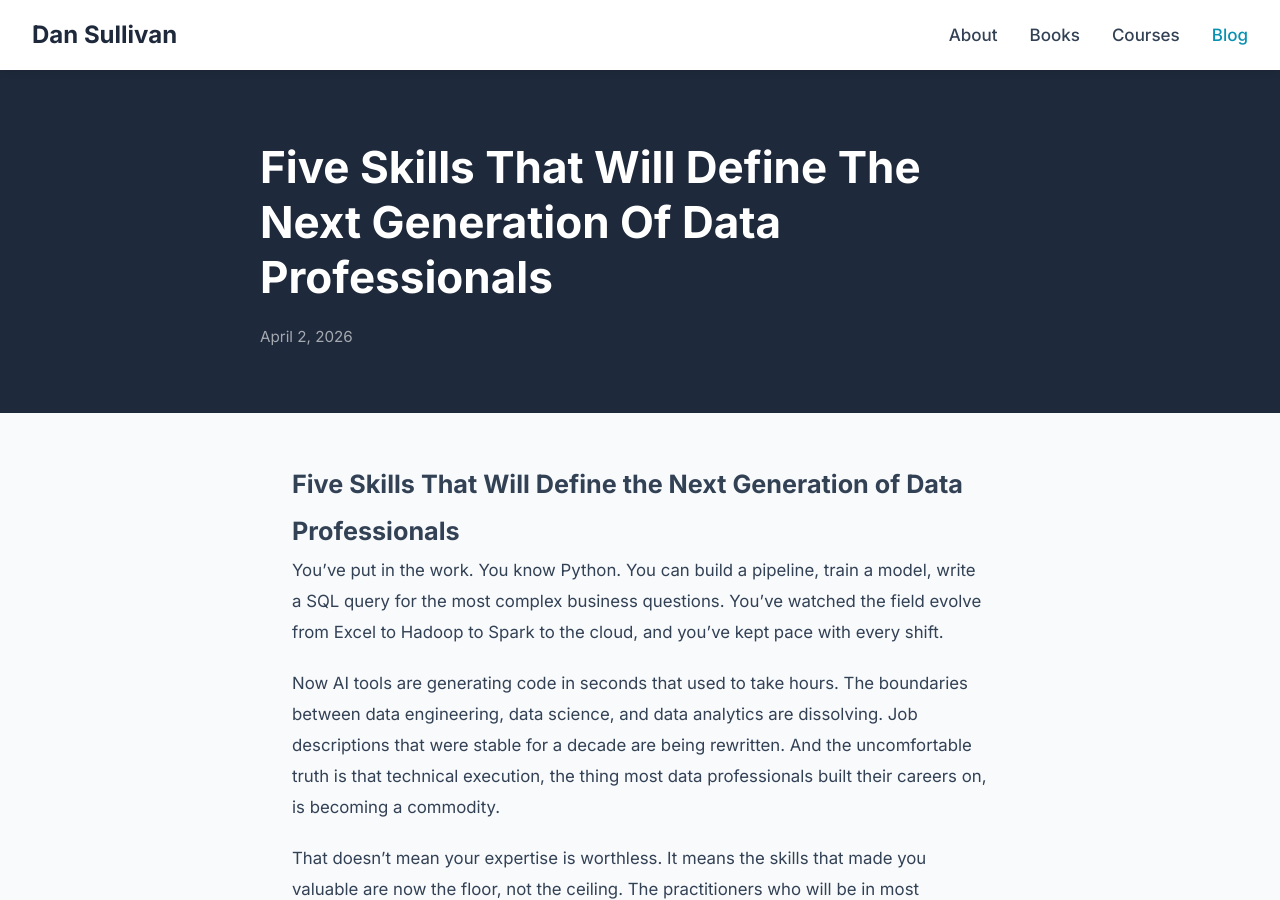
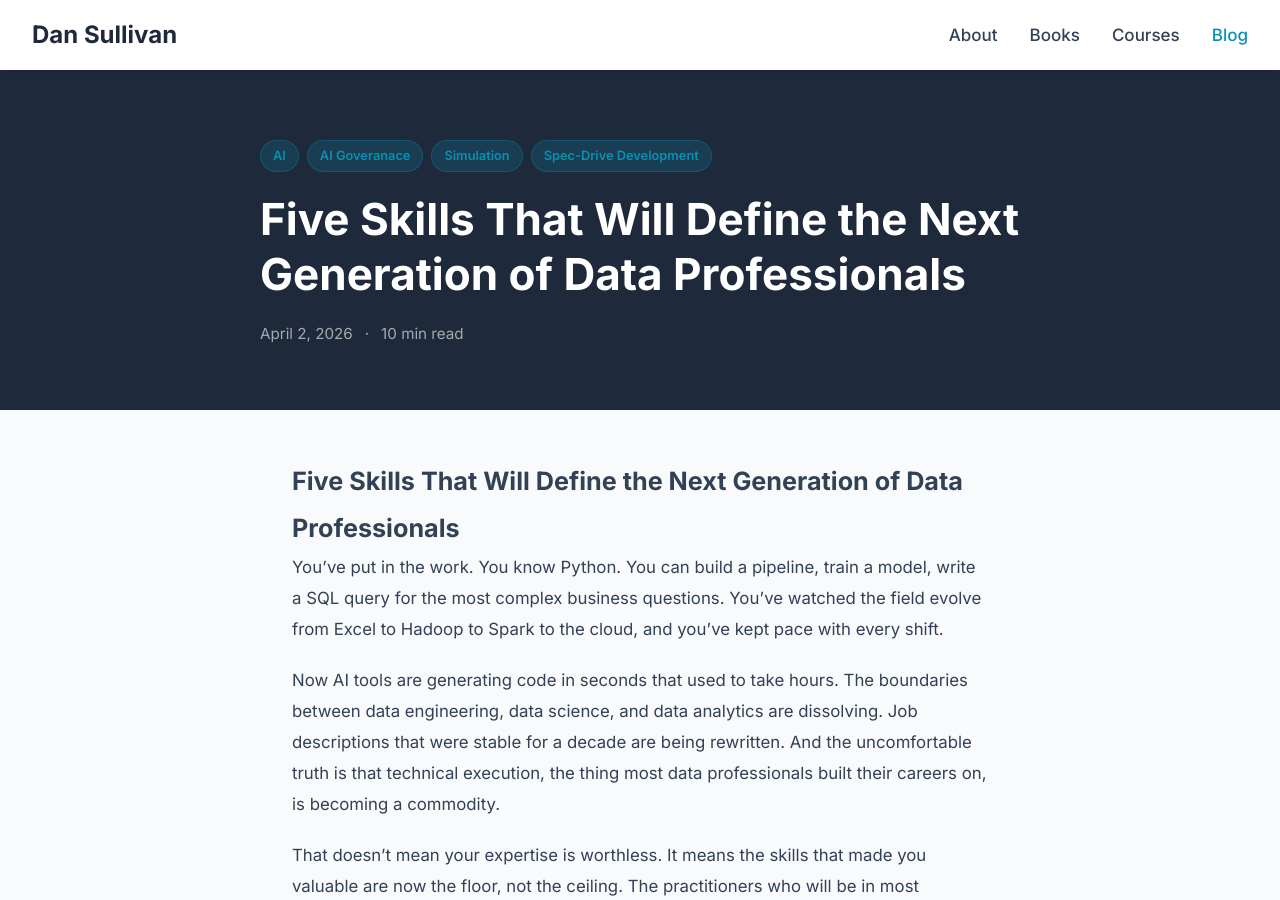
Before and after one commit to sullivan-learning-group/website, a Jekyll site: the page built from _posts/2026-04-02-five-skills-that-will-define-the-next-generation-of-data-professionals.md, in a window 1280 px wide and 900 px high. Built offline with Jekyll 4.4.1, drawn with Linux system fonts in a browser that asks for light colours; our own code applies the rules of GitHub Pages for plain Markdown files.

Commit message:
Add blog post

```diff
--- a/_posts/2026-04-02-five-skills-that-will-define-the-next-generation-of-data-professionals.md
+++ b/_posts/2026-04-02-five-skills-that-will-define-the-next-generation-of-data-professionals.md
@@ -1,3 +1,10 @@
+---
+layout: post
+title: "Five Skills That Will Define the Next Generation of Data Professionals"
+date: 2026-04-02
+tags: [AI, AI Goveranace, Simulation, Spec-Drive Development]
+read_time: 10
+---
 # Five Skills That Will Define the Next Generation of Data Professionals
 
 You've put in the work. You know Python. You can build a pipeline, train a model, write a SQL query for the most complex business questions. You've watched the field evolve from Excel to Hadoop to Spark to the cloud, and you've kept pace with every shift.
```
